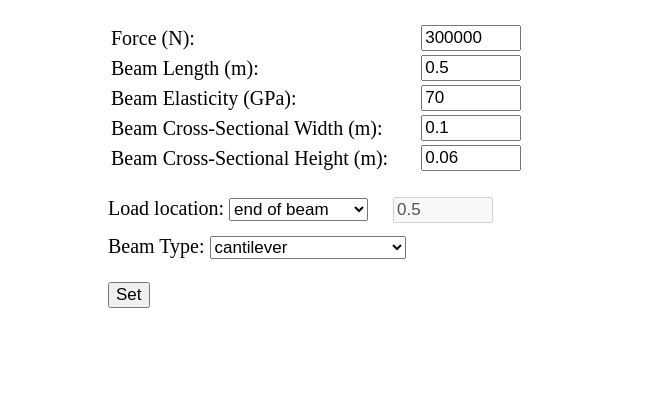
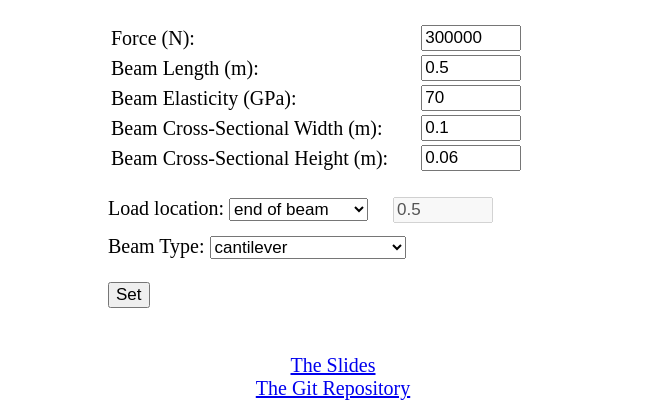
Before and after one commit to tedz2usa/beamsim, a plain HTML site: page index.html in a window 1280 px wide. Shown: the part 655-1063 px from the top of the page, without its empty margins (307-972 px from the left). Drawn offline with Linux system fonts and the light colour scheme.

Commit message:
Add links.

```diff
--- a/index.html
+++ b/index.html
@@ -86,7 +86,10 @@
 
    <br>
    <br>
+   <a href="http://tedzhu.org/beambending/Computer_Science_Engineering_Application.pdf" target="_blank">The Slides</a>
    <br>
+
+   <a href="https://github.com/tedz2usa/beamsim" target="_blank">The Git Repository</a>
    <br>
   </body>
 </html>
```
